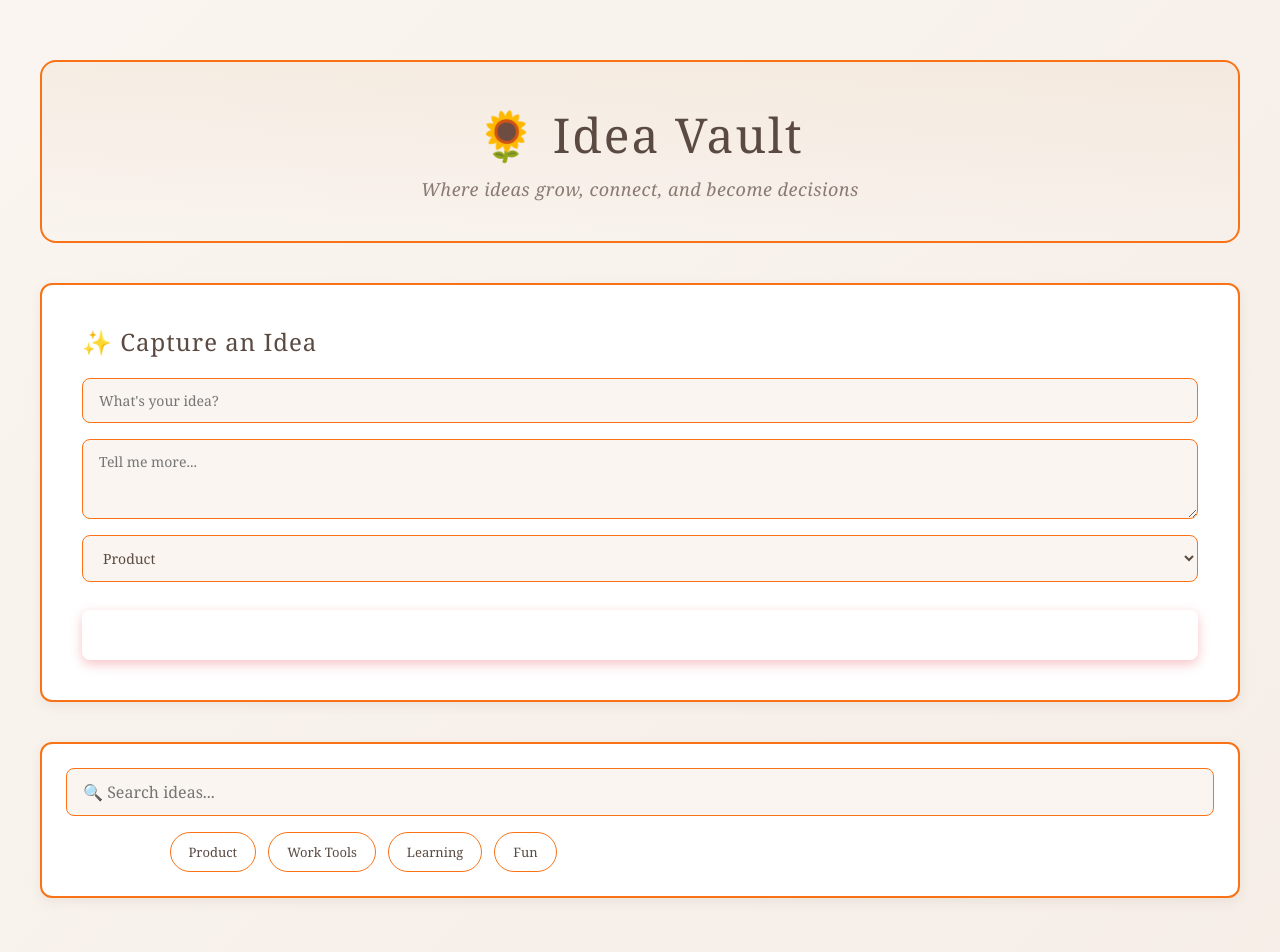
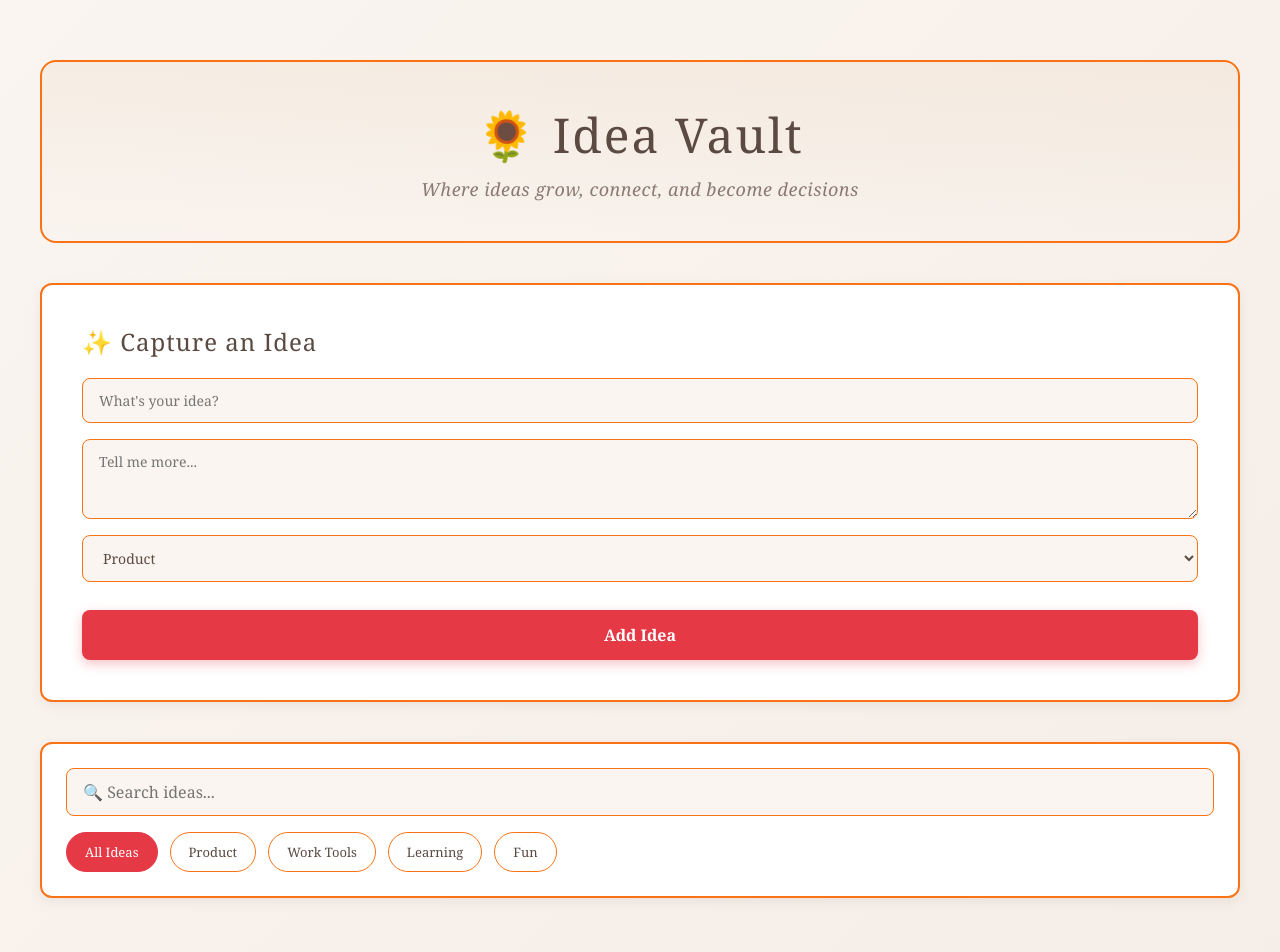
Before and after one commit to compassadvisinggroup-commits/Idea-vault, a React (Create React App) app: page / in a window 1280 px wide. Shown: the top 952 px of the page. Built offline with nearby package versions, Linux system fonts and the light colour scheme; no server answers; the database is empty.

Commit message:
Fix Add button visibility with opacity and correct CSS

```diff
--- a/src/App.css
+++ b/src/App.css
@@ -6,7 +6,7 @@
 
 /* Color Palette - Cultivated Emergence */
 :root {
--color-product: #E63946;
+  --color-product: #E63946;
   --color-work: #10B981;
   --color-learning: #FCD34D;
   --color-fun: #FF6B35;
@@ -110,7 +110,7 @@ main {
   outline: none;
   border-color: var(--color-product);
   background: white;
-  box-shadow: 0 0 0 3px rgba(217, 136, 128, 0.1);
+  box-shadow: 0 0 0 3px rgba(230, 57, 70, 0.1);
 }
 
 .inbox textarea {
@@ -131,6 +131,7 @@ main {
   transition: all 0.3s ease;
   margin-top: 12px;
   box-shadow: 0 4px 12px rgba(230, 57, 70, 0.3);
+  opacity: 1;
 }
 
 .inbox button:hover {
@@ -352,6 +353,7 @@ main {
   font-style: italic;
   grid-column: 1 / -1;
 }
+
 /* Filter Section */
 .filter-section {
   background: white;
@@ -380,7 +382,7 @@ main {
   outline: none;
   border-color: var(--color-product);
   background: white;
-  box-shadow: 0 0 0 3px rgba(217, 136, 128, 0.1);
+  box-shadow: 0 0 0 3px rgba(230, 57, 70, 0.1);
 }
 
 .filter-buttons {
@@ -412,6 +414,7 @@ main {
   color: white;
   border-color: var(--color-product);
 }
+
 /* Responsive */
 @media (max-width: 768px) {
   .App-header h1 {
```
